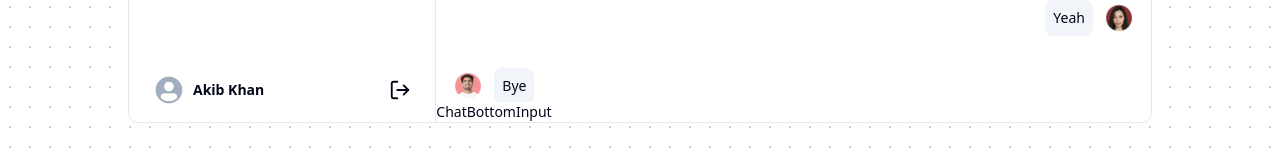
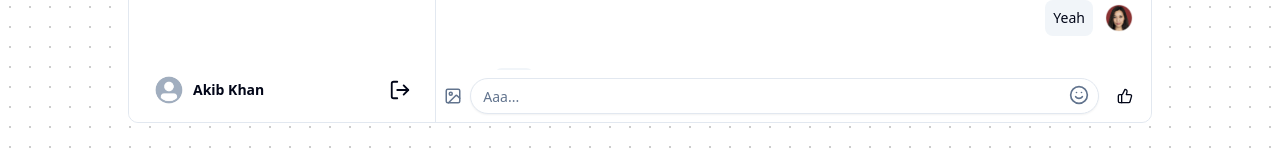
Before and after one commit to Its-me-ak/sonic-chat, a Next.js app: page / in a window 1280 px wide. Shown: the part 643-797 px from the top of the page. Built offline with nearby package versions, Linux system fonts and the light colour scheme; no server answers.

Commit message:
Add emoji picker and sound effects to chat input; update dependencies and styles

```diff
--- a/package.json
+++ b/package.json
@@ -9,6 +9,8 @@
     "lint": "next lint"
   },
   "dependencies": {
+    "@emoji-mart/data": "^1.2.1",
+    "@emoji-mart/react": "^1.1.1",
     "@radix-ui/react-avatar": "^1.1.7",
     "@radix-ui/react-dialog": "^1.1.11",
     "@radix-ui/react-popover": "^1.1.11",
@@ -21,8 +23,8 @@
     "lucide-react": "^0.503.0",
     "next": "15.3.1",
     "next-themes": "^0.4.6",
-    "react": "^19.0.0",
-    "react-dom": "^19.0.0",
+    "react": "^18.3.1",
+    "react-dom": "^18.3.1",
     "react-resizable-panels": "^2.1.8",
     "tailwind-merge": "^3.2.0",
     "use-sound": "^5.0.0",
--- a/src/app/globals.css
+++ b/src/app/globals.css
@@ -116,7 +116,29 @@
   * {
     @apply border-border outline-ring/50;
   }
+
   body {
     @apply bg-background text-foreground;
   }
 }
+
+/* rounded cool looking scrollbar */
+@layer components {
+  ::-webkit-scrollbar {
+    width: 6px;
+    height: 6px;
+  }
+
+  ::-webkit-scrollbar-thumb {
+    background-color: var(--muted);
+    border-radius: 6px;
+  }
+
+  ::-webkit-scrollbar-track {
+    background-color: var(--background);
+  }
+}
+
+.bg-noise{
+  background-image: url('/noise.svg');
+}
--- a/src/app/layout.tsx
+++ b/src/app/layout.tsx
@@ -26,10 +26,8 @@ export default function RootLayout({
   children: React.ReactNode;
 }>) {
   return (
-    <html lang="en">
-      <body
-        className={`${geistSans.variable} ${geistMono.variable}`}
-      >
+    <html lang="en" suppressHydrationWarning className="dark">
+      <body className={`${geistSans.variable} ${geistMono.variable}`}>
         <ThemeProvider
           attribute="class"
           defaultTheme="system"
--- a/src/components/Sidebar.tsx
+++ b/src/components/Sidebar.tsx
@@ -11,14 +11,23 @@ import { Avatar, AvatarFallback, AvatarImage } from "./ui/avatar";
 import { Button } from "./ui/button";
 import { cn } from "@/lib/utils";
 import { LogOut } from "lucide-react";
+import { usePreferences } from "@/store/usePreferences";
+import useSound from "use-sound";
 
 interface SidebarProps {
   isCollapsed: boolean;
 }
 const Sidebar = ({ isCollapsed }: SidebarProps) => {
   const selectedUser = USERS[0];
+  const {soundEnabled} = usePreferences()
+  const [playMouseClick] = useSound("/sounds/mouse-click.mp3", {volume: 0.1});
+
   return (
-    <div className={`group relative flex flex-col h-full gap-4 p-2 data-[collapsed=true]:p-2 max-h-full overflow-auto bg-background ${isCollapsed && "items-center"}`}>
+    <div
+      className={`group relative flex flex-col h-full gap-4 p-2 data-[collapsed=true]:p-2 max-h-full overflow-auto bg-background ${
+        isCollapsed && "items-center"
+      }`}
+    >
       {!isCollapsed && (
         <div className="flex justify-center items-center p-2">
           <div className="flex items-center gap-2 text-2xl">
@@ -32,7 +41,11 @@ const Sidebar = ({ isCollapsed }: SidebarProps) => {
             <TooltipProvider key={user.id}>
               <Tooltip delayDuration={0}>
                 <TooltipTrigger asChild>
-                  <div>
+                  <div
+                    onClick={() => {
+                      soundEnabled && playMouseClick();
+                    }}
+                  >
                     <Avatar className="flex justify-center items-center my-1 w-11 h-11">
                       <AvatarImage
                         src={user.image || "/user-placeholder.png"}
@@ -62,9 +75,11 @@ const Sidebar = ({ isCollapsed }: SidebarProps) => {
                 selectedUser.email === user.email &&
                   "dark:bg-muted dark:text-white dark:hover:bg-muted dark:hover:text-white shrink"
               )}
+              onClick={() => {
+                soundEnabled && playMouseClick();
+              }}
             >
-              <Avatar className="flex justify-center items-center my-1 h-10 w-10"
-              >
+              <Avatar className="flex justify-center items-center my-1 h-10 w-10">
                 <AvatarImage
                   src={user.image || "/user-placeholder.png"}
                   alt="User Profile"
@@ -73,9 +88,7 @@ const Sidebar = ({ isCollapsed }: SidebarProps) => {
                 <AvatarFallback>{user.name[0]}</AvatarFallback>
               </Avatar>
               <div className="flex flex-col max-w-28">
-                <span>
-                    {user.name}
-                </span>
+                <span>{user.name}</span>
               </div>
             </Button>
           )
@@ -84,8 +97,7 @@ const Sidebar = ({ isCollapsed }: SidebarProps) => {
       {/* Logout section */}
       <div className="mt-auto">
         <div className="flex justify-between items-center gap-2 md:px-4 py-2">
-            {
-                !isCollapsed && (
+          {!isCollapsed && (
             <div className="hidden md:flex gap-2 items-center">
               <Avatar className="flex items-center justify-center">
                 <AvatarImage
@@ -97,10 +109,9 @@ const Sidebar = ({ isCollapsed }: SidebarProps) => {
               </Avatar>
               <p className="font-bold">Akib Khan</p>
             </div>
-                )
-            }
+          )}
           <div className="flex">
-                <LogOut size={22} cursor={"pointer"}/>
+            <LogOut size={22} cursor={"pointer"} />
           </div>
         </div>
       </div>
--- a/src/components/chat/ChatBottomInput.tsx
+++ b/src/components/chat/ChatBottomInput.tsx
@@ -1,9 +1,103 @@
-import React from 'react'
+import Image from "next/image";
+import {
+  Image as ImageIcon,
+  Loader,
+  SendHorizonalIcon,
+  ThumbsUp,
+} from "lucide-react";
+import React, { useRef, useState } from "react";
+import { AnimatePresence, motion } from "framer-motion";
+import { Textarea } from "../ui/textarea";
+import EmojiPicker from "./EmojiPicker";
+import { Button } from "../ui/button";
+import useSound from "use-sound";
+import { usePreferences } from "@/store/usePreferences";
 
 const ChatBottomInput = () => {
+  const {soundEnabled} = usePreferences()
+  const [message, setMessage] = useState("");
+  const inputRef = useRef<HTMLTextAreaElement>(null);
+  const isPending = false;
+  const [keySound1] = useSound("/sounds/keystroke1.mp3")
+  const [keySound2] = useSound("/sounds/keystroke2.mp3");
+  const [keySound3] = useSound("/sounds/keystroke3.mp3");
+  const [keySound4] = useSound("/sounds/keystroke4.mp3");
+
+  const playKeyboardSound = [keySound1, keySound2, keySound3, keySound4];
+
+  const playRandomKeySounds = () => {
+    const randomSound = Math.floor(Math.random() * playKeyboardSound.length)
+    soundEnabled && playKeyboardSound[randomSound]()
+  }
+
+
   return (
-    <div>ChatBottomInput</div>
-  )
-}
+    <div className="flex justify-between items-center w-full p-2 gap-2">
+      {!message.trim() && (
+        <ImageIcon size={20} className="cursor-pointer text-muted-foreground" />
+      )}
+      <AnimatePresence>
+        <motion.div
+          key={"input"}
+          layout
+          initial={{ opacity: 0, scale: 1 }}
+          animate={{ opacity: 1, scale: 1 }}
+          exit={{ opacity: 0, scale: 1 }}
+          transition={{
+            opacity: { duration: 0.5 },
+            layout: {
+              type: "spring",
+              bounce: 0.15,
+            },
+          }}
+          className="w-full relative"
+        >
+          <Textarea
+            autoComplete="off"
+            placeholder="Aaa..."
+            rows={1}
+            className="flex items-center w-full rounded-full border h-9 resize-none overflow-hidden bg-background min-h-0"
+            value={message}
+            onChange={(e) => {
+              setMessage(e.target.value);
+              playRandomKeySounds()
+            }}
+            ref={inputRef}
+          />
+          <div className="absolute right-2.5 bottom-[4.5px]">
+            <EmojiPicker
+              onChange={(emoji) => {
+                setMessage(message + emoji);
+                if (inputRef.current) {
+                  inputRef.current.focus();
+                }
+              }}
+            />
+          </div>
+        </motion.div>
+        {message.trim() ? (
+          <Button
+            key={"send"}
+            className="h-9 w-9 dark:bg-muted dark:text-muted-foreground dark:hover:bg-muted dark:hover:text-white shrink-0"
+            variant={"ghost"}
+            size={"icon"}
+          >
+            <SendHorizonalIcon size={20} />
+          </Button>
+        ) : (
+          <Button
+            key={"like"}
+            className="h-9 w-9 dark:bg-muted dark:text-muted-foreground dark:hover:bg-muted dark:hover:text-white shrink-0"
+            variant={"ghost"}
+            size={"icon"}
+          >
+            {!isPending && <ThumbsUp size={20} />}
+            {isPending && <Loader size={20} className="animate-spin" />}
+          </Button>
+        )}
+      </AnimatePresence>
+    </div>
+  );
+};
 
-export default ChatBottomInput
+export default ChatBottomInput;
--- /dev/null
+++ b/src/components/chat/EmojiPicker.tsx
@@ -0,0 +1,32 @@
+import React from "react";
+import { Popover, PopoverContent, PopoverTrigger } from "../ui/popover";
+import { SmileIcon } from "lucide-react";
+import Picker from "@emoji-mart/react";
+import data from "@emoji-mart/data";
+import { useTheme } from "next-themes";
+
+interface EmojiPickerProps {
+    onChange: (emoji:string) => void
+}
+const EmojiPicker = ({ onChange }: EmojiPickerProps) => {
+  const { theme } = useTheme();
+
+  return (
+    <Popover>
+      <PopoverTrigger>
+        <SmileIcon className="h-5 w-5 text-muted-foreground hover:text-foreground transition" />
+      </PopoverTrigger>
+      <PopoverContent className="w-full">
+        <Picker
+          emojiSize={18}
+          data={data}
+          maxFrequentRows={1}
+          theme={theme === "dark" ? "dark" : "light"}
+          onEmojiSelect={(emoji: {native:string}) => onChange(emoji.native)}
+        ></Picker>
+      </PopoverContent>
+    </Popover>
+  );
+};
+
+export default EmojiPicker;
```
Also changed, not shown: 1 other file (tests, documents, lock files or other folders). Lines whose indentation alone changed are shown as unchanged.
